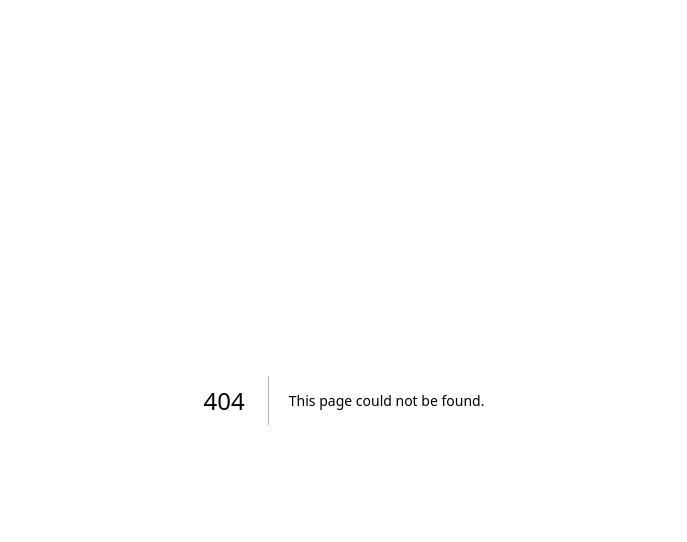
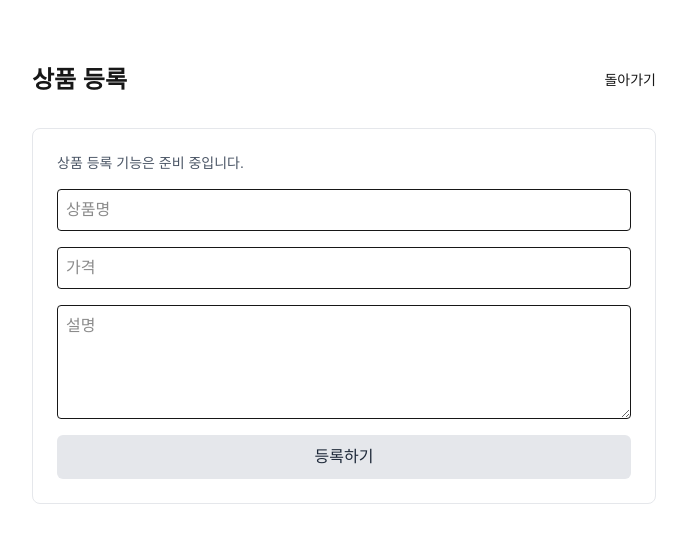
Before and after one commit to getsoss/store-frontend, a Next.js app: page /products/upload in a window 1280 px wide. Before the commit this address had no page. Shown: the top 542 px of the page, without its empty margins (296-983 px from the left). Built offline with nearby package versions, Linux system fonts and the light colour scheme; sample sign-in values are in the browser's storage.

Commit message:
[Feat] 유저 권한에 따라 조건부 렌더링으로 상품 등록 페이지

```diff
--- /dev/null
+++ b/app/(pages)/products/upload/page.tsx
@@ -0,0 +1,78 @@
+"use client";
+
+import Link from "next/link";
+import { useEffect, useState } from "react";
+import { useRouter } from "next/navigation";
+
+function parseJwt(token: string | null) {
+  if (!token) return null;
+  try {
+    const base64Payload = token.split(".")[1];
+    const payload = JSON.parse(atob(base64Payload));
+    return payload;
+  } catch (e) {
+    return null;
+  }
+}
+
+export default function ProductUploadPage() {
+  const router = useRouter();
+  const [allowed, setAllowed] = useState(false);
+
+  useEffect(() => {
+    const token = localStorage.getItem("authToken");
+    const payload = parseJwt(token);
+    if (!payload || payload.exp * 1000 <= Date.now()) {
+      router.replace("/login");
+      return;
+    }
+    try {
+      const role = (payload as any)?.role as string | undefined;
+      const roles = (payload as any)?.roles as string[] | undefined;
+      const isAdmin =
+        role === "admin" || (Array.isArray(roles) && roles.includes("admin"));
+      if (!isAdmin) {
+        router.replace("/");
+        return;
+      }
+      setAllowed(true);
+    } catch {
+      router.replace("/");
+    }
+  }, [router]);
+
+  if (!allowed) return null;
+
+  return (
+    <main className="mx-auto max-w-2xl p-6 mt-10">
+      <div className="flex items-center justify-between mb-8">
+        <h1 className="text-2xl font-bold">상품 등록</h1>
+        <Link href="/" className="text-sm hover:underline">
+          돌아가기
+        </Link>
+      </div>
+
+      <div className="bg-white border border-gray-200 rounded-lg p-6">
+        <p className="text-sm text-gray-600 mb-4">
+          상품 등록 기능은 준비 중입니다.
+        </p>
+        <div className="grid grid-cols-1 gap-4">
+          <input className="border p-2 rounded" placeholder="상품명" disabled />
+          <input className="border p-2 rounded" placeholder="가격" disabled />
+          <textarea
+            className="border p-2 rounded"
+            placeholder="설명"
+            rows={4}
+            disabled
+          />
+          <button
+            className="px-3.5 py-2.5 rounded-md bg-gray-200 text-gray-800"
+            disabled
+          >
+            등록하기
+          </button>
+        </div>
+      </div>
+    </main>
+  );
+}
--- a/app/api/auth/login/route.ts
+++ b/app/api/auth/login/route.ts
@@ -18,7 +18,7 @@ export async function POST(request: NextRequest) {
       );
     }
 
-    const data = await res.json(); // JSON 응답을 바로 객체로 가져옴
+    const data = await res.json();
     return NextResponse.json(data, { status: 200 });
   } catch (error: any) {
     return NextResponse.json(
--- a/app/page.tsx
+++ b/app/page.tsx
@@ -16,16 +16,26 @@ function parseJwt(token: string | null) {
 
 export default function Home() {
   const [isLoggedIn, setIsLoggedIn] = useState(false);
+  const [isAdmin, setIsAdmin] = useState(false);
   useEffect(() => {
     const token = localStorage.getItem("authToken");
     const payload = parseJwt(token);
-    console.log(payload);
 
     if (payload && payload.exp * 1000 > Date.now()) {
       setIsLoggedIn(true);
+      try {
+        const role = (payload as any)?.role as string | undefined;
+        const roles = (payload as any)?.roles as string[] | undefined;
+        const hasAdminRole =
+          role === "admin" || (Array.isArray(roles) && roles.includes("admin"));
+        setIsAdmin(Boolean(hasAdminRole));
+      } catch {
+        setIsAdmin(false);
+      }
     } else {
       localStorage.removeItem("authToken");
       setIsLoggedIn(false);
+      setIsAdmin(false);
     }
   }, []);
 
@@ -59,6 +69,14 @@ export default function Home() {
 
               {isLoggedIn ? (
                 <div className="flex space-x-8">
+                  {isAdmin && (
+                    <Link
+                      href="/products/upload"
+                      className="text-sm hover:underline"
+                    >
+                      UPLOAD
+                    </Link>
+                  )}
                   <Link href="/mypage" className="text-sm hover:underline">
                     MYPAGE
                   </Link>
```
